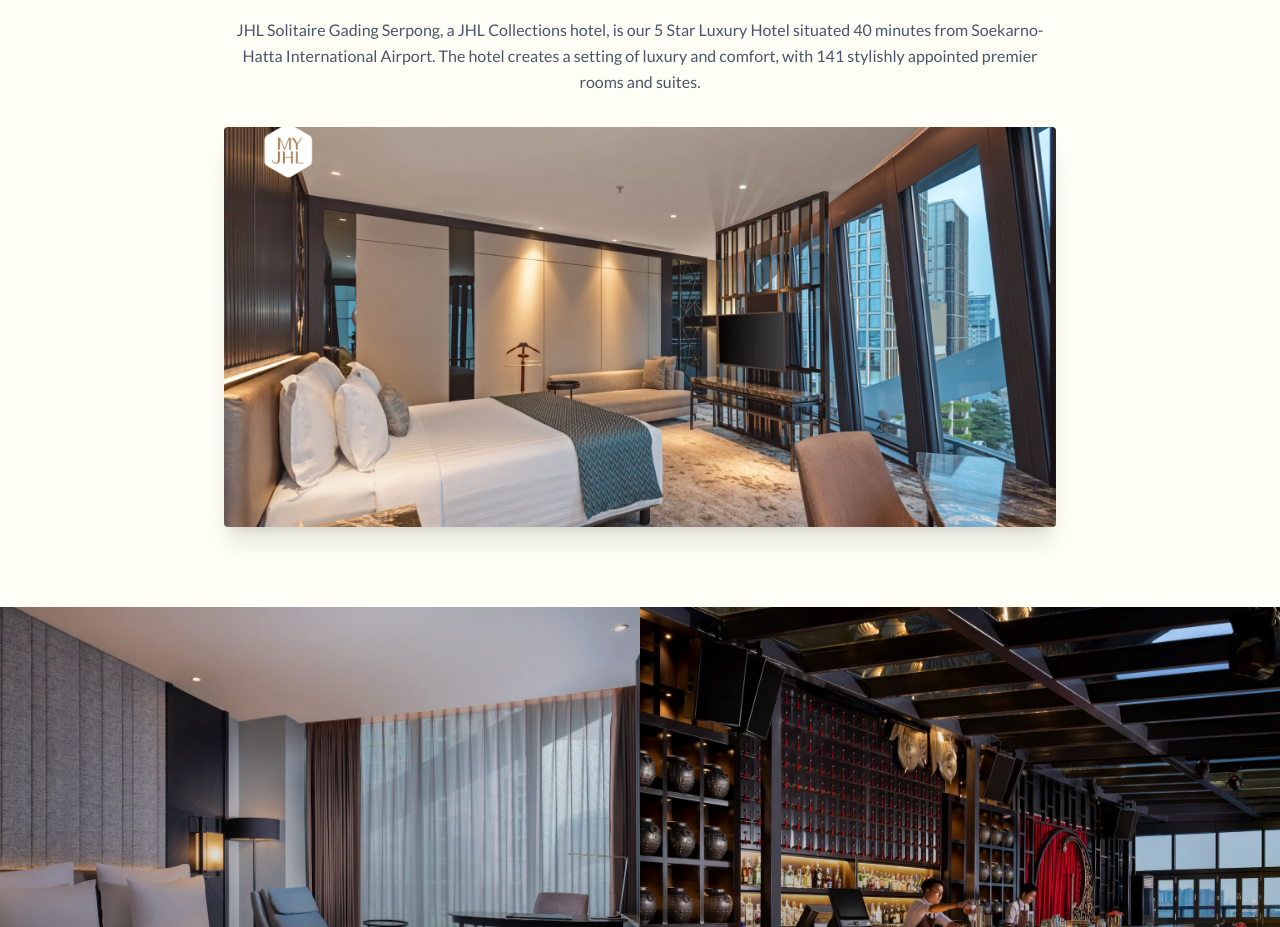
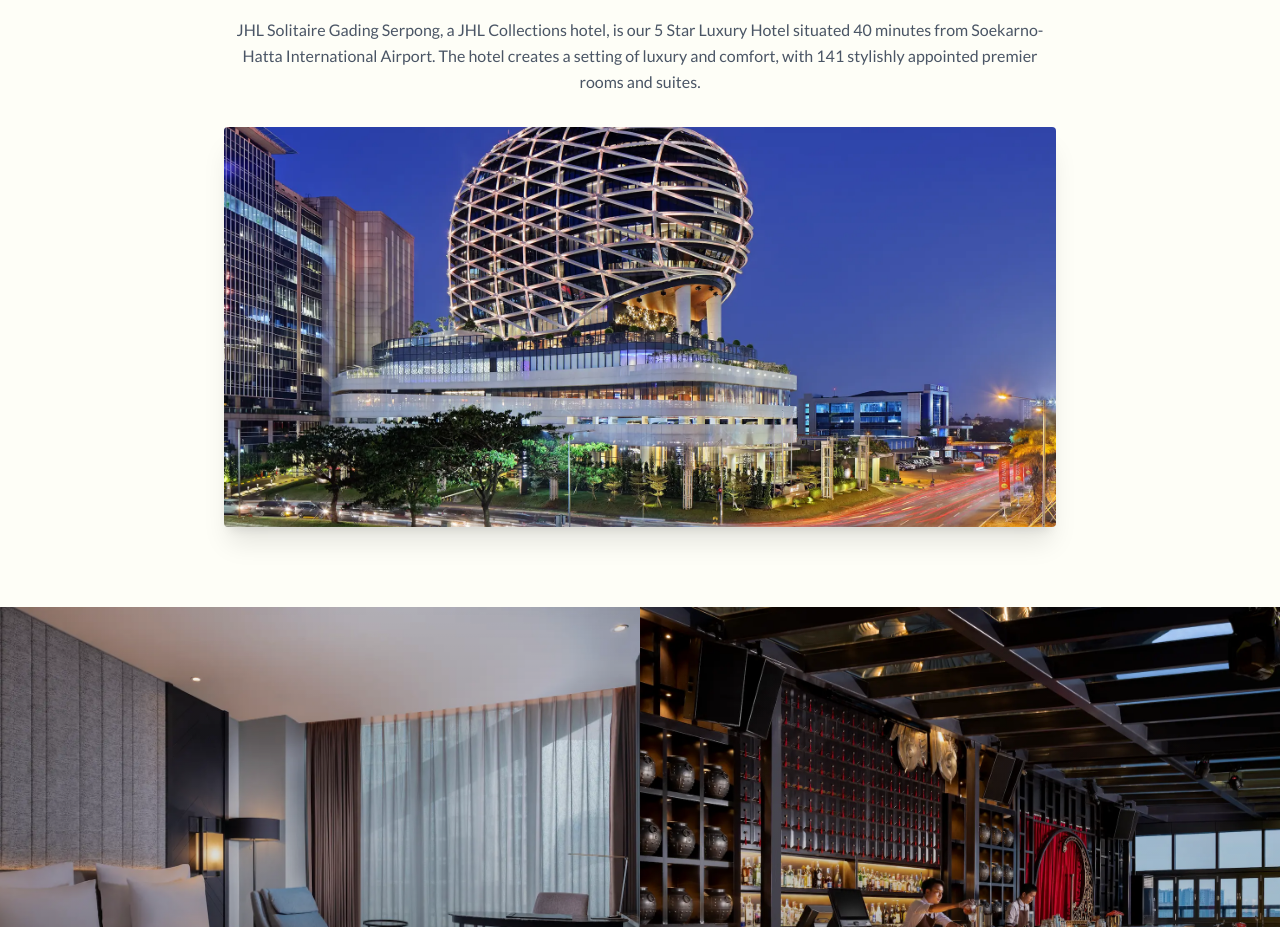
Before and after one commit to VyleraLabs/JHLCollections, a Next.js app: page / in a window 1280 px wide. Shown: the part 971-1898 px from the top of the page. Built offline with nearby package versions, Linux system fonts and the light colour scheme; a web font is replaced by a local one.

Commit message:
ux: update homepage image and refine hero loading state with softly glowing text

```diff
--- a/app/page.tsx
+++ b/app/page.tsx
@@ -26,11 +26,11 @@
         </p>
         <div className="relative h-[400px] w-full rounded-sm overflow-hidden shadow-xl">
           <Image
-            src="/assets/original/img-913f1e2c-f674-4fc7-aa49-8348ef183cab.webp"
-            alt="JHL Solitaire Exterior"
+            src="/assets/original/img-719d2f57-28fe-4ce9-a06c-1f26087159f3.webp"
+            alt="JHL Solitaire Luxury Room Interior"
             fill
             className="object-cover"
-            quality={50}
+            quality={60}
             sizes="(max-width: 768px) 100vw, 1024px"
           />
         </div>
```
